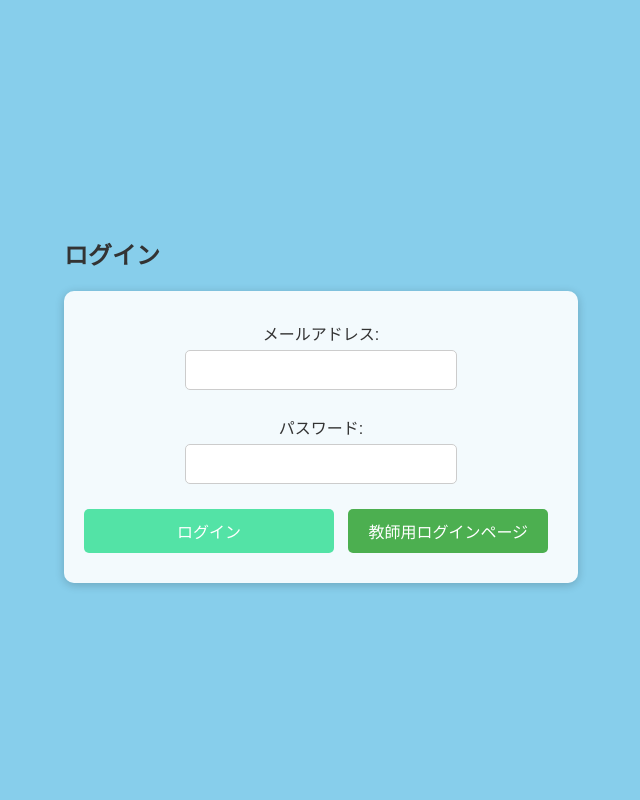
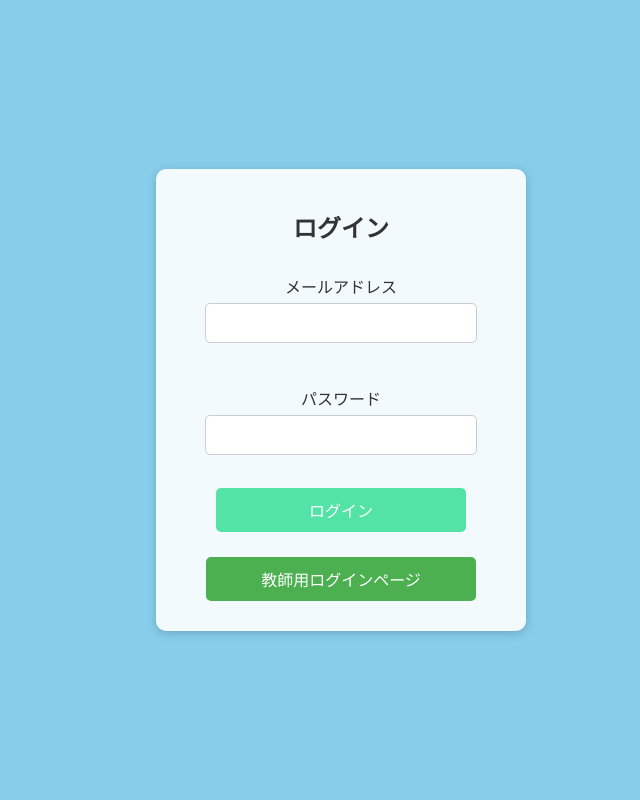
Before and after one commit to 211032/sotsuken, a Django app: page / in a window 1280 px wide. Shown: the whole page, without its empty margins (319-959 px from the left). Run offline with Django 5.2, Linux system fonts and the light colour scheme.

Commit message:
HTML編集10/25

```diff
--- a/static/CSS/css.css
+++ b/static/CSS/css.css
@@ -2,12 +2,11 @@ body {
     background-color: #87CEEB; /* 水色の背景 */
     font-family: 'Arial', sans-serif; /* フォントの設定 */
     color: #333; /* テキストカラー */
-    display: flex;
-    flex-direction: column;
-    align-items: center;
-    justify-content: center;
     height: 100vh; /* ビューポートの高さを100%に設定 */
     margin: 0; /* デフォルトのマージンをリセット */
+    display: flex;
+    justify-content: center; /* 水平方向に中央揃え */
+    align-items: center; /* 垂直方向に中央揃え */
 }
 
 .container {
@@ -19,11 +18,14 @@ body {
     padding: 20px;
     border-radius: 10px;
     box-shadow: 0 2px 10px rgba(0, 0, 0, 0.2);
+    width: 100%;
+    max-width: 400px; /* 最大幅を設定 */
 }
 
 h2 {
     margin-bottom: 20px; /* ヘッダーとフォームの間の余白 */
     animation: fadeIn 1s; /* フェードインアニメーション */
+    text-align: center; /* 見出しを中央揃え */
 }
 
 /* フェードインのアニメーション */
@@ -37,12 +39,15 @@ h2 {
 }
 
 form {
-    text-align: center;
+    width: 100%; /* フォームの幅を100%に設定 */
     background-color: rgba(255, 255, 255, 0.9); /* 半透明の白背景 */
     padding: 20px;
     border-radius: 10px; /* 角を丸める */
     box-shadow: 0 2px 10px rgba(0, 0, 0, 0.2); /* ボックスシャドウ */
     animation: slideIn 0.5s; /* スライドインアニメーション */
+    display: flex;
+    flex-direction: column;
+    align-items: center; /* フォーム内の要素を中央揃え */
 }
 
 /* スライドインのアニメーション */
@@ -58,18 +63,19 @@ form {
 }
 
 label {
-    display: block; /* ラベルをブロック要素に */
     margin: 10px 0 5px; /* 上下のマージン */
+    text-align: center; /* ラベルを中央揃え */
 }
 
 input {
-    width: 250px; /* 入力フィールドの幅 */
+    width: 250px; /* 入力フィールドの幅を固定 */
     padding: 10px; /* 内側の余白 */
     margin-bottom: 15px; /* 下に余白を追加 */
     border: 1px solid #ccc; /* ボーダー */
     border-radius: 5px; /* 角を丸める */
     font-size: 16px; /* フォントサイズ */
     transition: border-color 0.3s; /* ボーダーカラーのトランジション */
+    text-align: left; /* 入力内容を左揃え */
 }
 
 input:focus {
@@ -77,7 +83,7 @@ input:focus {
 }
 
 button {
-    width: 250px; /* ボタンの幅 */
+    width: 250px; /* ボタンの幅を固定 */
     padding: 10px; /* 内側の余白 */
     border: none; /* ボーダーをなし */
     border-radius: 5px; /* 角を丸める */
@@ -86,6 +92,7 @@ button {
     font-size: 16px; /* フォントサイズ */
     cursor: pointer; /* カーソルをポインタに */
     transition: background-color 0.3s; /* 背景色のトランジション */
+    margin-bottom: 10px; /* ボタン間に余白 */
 }
 
 button:hover {
@@ -95,7 +102,26 @@ button:hover {
 .message {
     color: red; /* メッセージのテキストカラー */
     margin: 10px 0; /* 上下の余白 */
+    text-align: center; /* メッセージを中央揃え */
 }
+
+/* 教師用ログインボタンのスタイル */
+a.button {
+    display: block;
+    width: 250px; /* ボタンの幅を固定 */
+    padding: 10px;
+    margin-top: 15px; /* ボタン間の余白 */
+    text-align: center; /* ボタン内のテキストを中央揃え */
+    background-color: #4CAF50;
+    color: white;
+    text-decoration: none;
+    border-radius: 5px;
+}
+
+a.button:hover {
+    background-color: #46a049;
+}
+
 
 /* 左上に配置するためのスタイル */
 .top-left-info {
--- a/templates/index.html
+++ b/templates/index.html
@@ -13,13 +13,13 @@
 </style>
 <body>
   <div>
-    <h2>ログイン</h2>
     <form action="/login/" method="POST">
         {% csrf_token %}
-        <label for="email">メールアドレス:</label>
+        <h2>ログイン</h2>
+        <label for="email">メールアドレス</label>
         <input type="email" id="email" name="email" required><br>
 
-        <label for="password">パスワード:</label>
+        <label for="password">パスワード</label>
         <input type="password" id="password" name="password" required><br>
 
         <button type="submit">ログイン</button>
```
